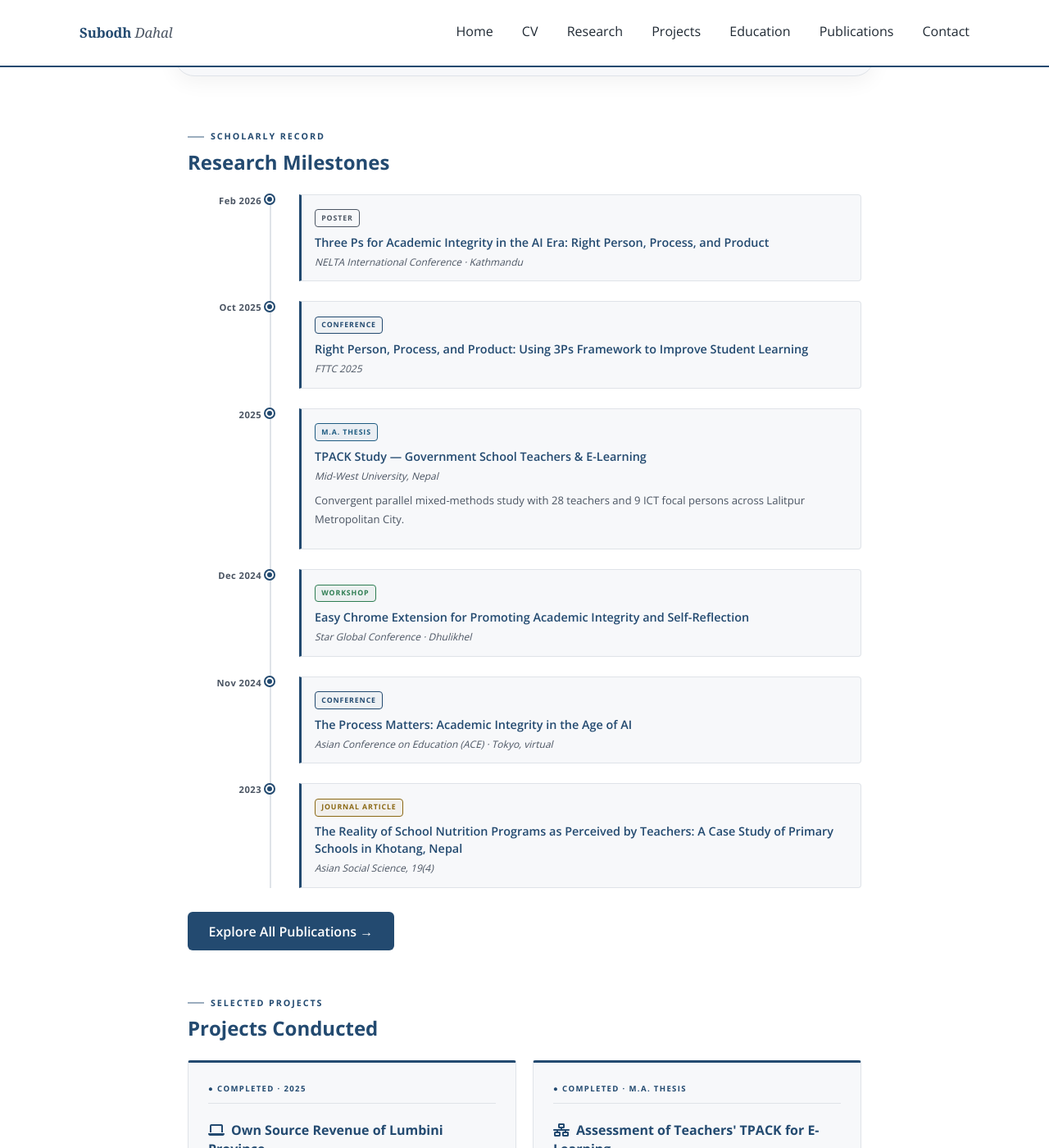
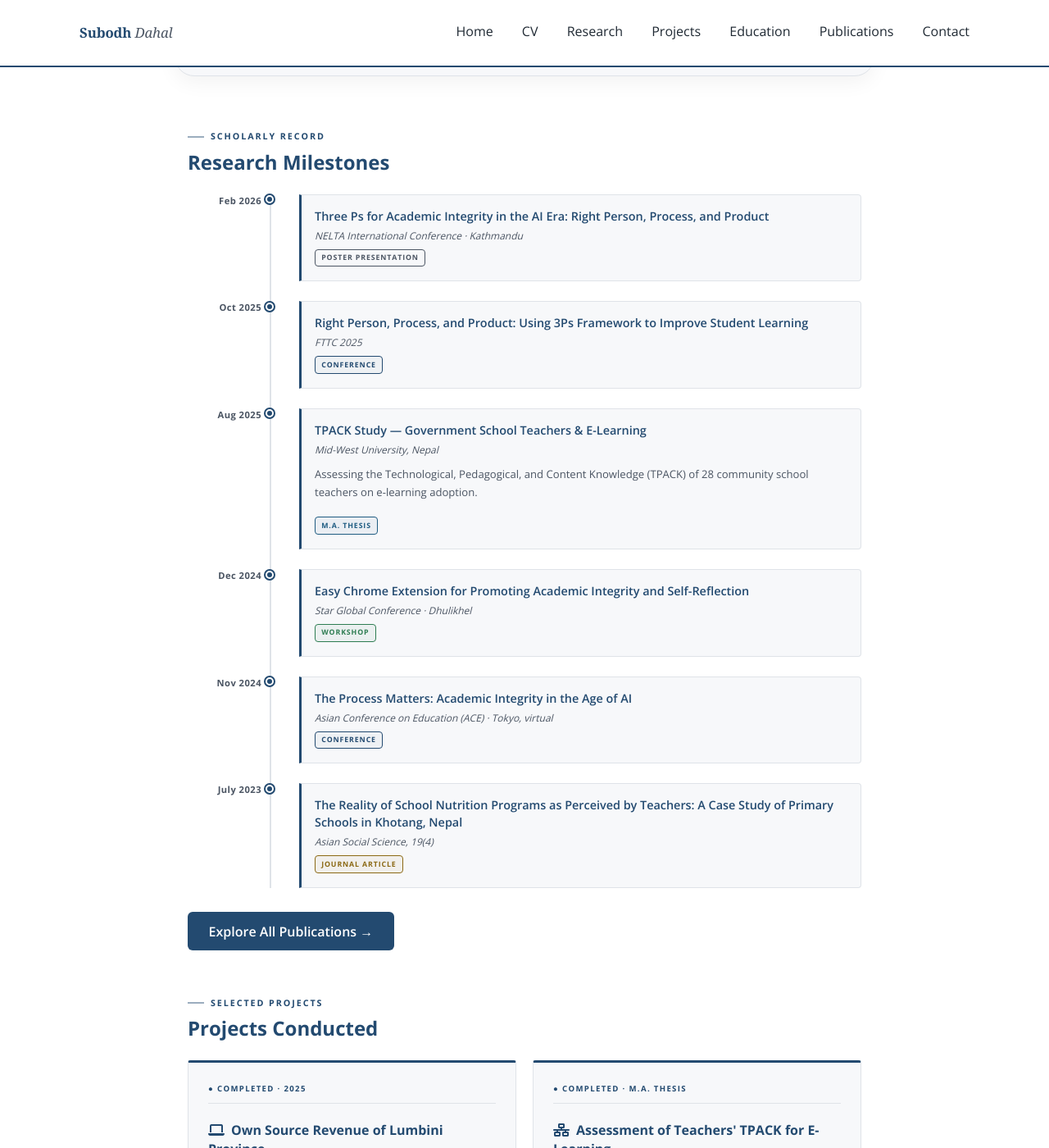
Before and after one commit to dahalsubodh/dahalsubodh.github.io, a Jekyll site: the page built from index.md, in a window 1280 px wide and 1400 px high, scrolled down 1541 px. Shown: the whole window at 82% size. Built offline with Jekyll 4.4.1, drawn with Linux system fonts in a browser that asks for light colours; some of the changed text lies outside the part shown.

Commit message:
Update index.md

```diff
--- a/index.md
+++ b/index.md
@@ -48,55 +48,56 @@ title: Home
       <div class="timeline-marker"></div>
       <div class="timeline-date">Feb 2026</div>
       <div class="timeline-card">
-        <span class="timeline-type poster">Poster</span>
         <h3><a href="https://www.nelta.org.np/conference/30">Three Ps for Academic Integrity in the AI Era: Right Person, Process, and Product</a></h3>
         <div class="timeline-venue">NELTA International Conference · Kathmandu</div>
+        <span class="timeline-type poster">Poster Presentation</span>
       </div>
     </div>
     <div class="timeline-item">
       <div class="timeline-marker"></div>
       <div class="timeline-date">Oct 2025</div>
       <div class="timeline-card">
-        <span class="timeline-type conference">Conference</span>
         <h3><a href="https://builder.guidebook.com/g/#/guides/fttc2025/schedule/sessions/31735290?scheduleDayPosition=2025-10-24&scheduleIndexInDayPosition=39">Right Person, Process, and Product: Using 3Ps Framework to Improve Student Learning</a></h3>
         <div class="timeline-venue">FTTC 2025</div>
+        <span class="timeline-type conference">Conference</span>
       </div>
     </div>
     <div class="timeline-item">
       <div class="timeline-marker"></div>
-      <div class="timeline-date">2025</div>
+      <div class="timeline-date">Aug 2025</div>
       <div class="timeline-card">
-        <span class="timeline-type thesis">M.A. Thesis</span>
         <h3>TPACK Study — Government School Teachers & E-Learning</h3>
         <div class="timeline-venue">Mid-West University, Nepal</div>
-        <p>Convergent parallel mixed-methods study with 28 teachers and 9 ICT focal persons across Lalitpur Metropolitan City.</p>
+        <p>Assessing the Technological, Pedagogical, and Content Knowledge (TPACK) of 28 community school teachers on e-learning adoption.</p>
+        <span class="timeline-type thesis">M.A. Thesis</span>
       </div>
     </div>
     <div class="timeline-item">
       <div class="timeline-marker"></div>
       <div class="timeline-date">Dec 2024</div>
       <div class="timeline-card">
-        <span class="timeline-type workshop">Workshop</span>
+
         <h3><a href="https://stargc2024.kusoed.edu.np/wp-content/uploads/2024/12/Book-of-Abstract-in-person-conference-as-of-date-Dec-11-2024.pdf">Easy Chrome Extension for Promoting Academic Integrity and Self-Reflection</a></h3>
         <div class="timeline-venue">Star Global Conference · Dhulikhel</div>
+        <span class="timeline-type workshop">Workshop</span>
       </div>
     </div>
     <div class="timeline-item">
       <div class="timeline-marker"></div>
       <div class="timeline-date">Nov 2024</div>
       <div class="timeline-card">
-        <span class="timeline-type conference">Conference</span>
         <h3><a href="https://ace.iafor.org/presentation/submission88664">The Process Matters: Academic Integrity in the Age of AI</a></h3>
         <div class="timeline-venue">Asian Conference on Education (ACE) · Tokyo, virtual</div>
+        <span class="timeline-type conference">Conference</span>
       </div>
     </div>
     <div class="timeline-item">
       <div class="timeline-marker"></div>
-      <div class="timeline-date">2023</div>
+      <div class="timeline-date">July 2023</div>
       <div class="timeline-card">
-        <span class="timeline-type journal">Journal Article</span>
         <h3><a href="https://doi.org/10.5539/ass.v19n4p55">The Reality of School Nutrition Programs as Perceived by Teachers: A Case Study of Primary Schools in Khotang, Nepal</a></h3>
         <div class="timeline-venue">Asian Social Science, 19(4)</div>
+        <span class="timeline-type journal">Journal Article</span>
       </div>
     </div>
   </div>
@@ -133,8 +134,6 @@ title: Home
 
 <!-- ================= Core Philosophy ================= -->
 <section class="mission">
-  <h2> Research Interest and Consultation Area</h2>
-  <blockquote>
-    Educational Technology | GenAI | AI in Education | Academic Integrity | Learning Analytics
-  </blockquote>
+  <h2> Research &amp Collaboration</h2>
+    Educational Technology | Generative AI | AI in Education | Academic Integrity | Learning Analytics
 </section>
```
